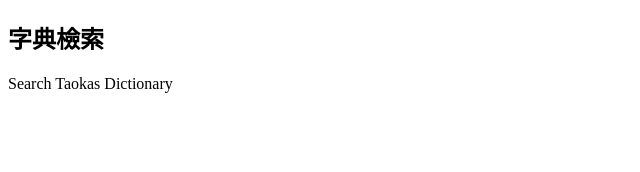
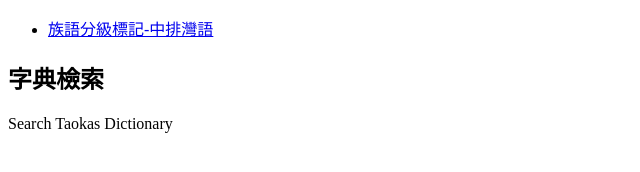
Before and after one commit to syhpan/sandbox, a plain HTML site: page index.html in a window 1280 px wide. Shown: the whole page, without its empty margins (0-640 px from the left). Drawn offline with nearby package versions, Linux system fonts and the light colour scheme.

Commit message:
Update index.html

```diff
--- a/index.html
+++ b/index.html
@@ -15,6 +15,10 @@
 
 </head>
 <body>
+	<ul>
+		<li><a href="https://syhpan.github.io/test1/centralpaiwan/voc.html">族語分級標記-中排灣語</a></li>
+	</ul>
+
 	<div id="content" class="12u skel-cell-important">
 		<section>
 			<header>
```
